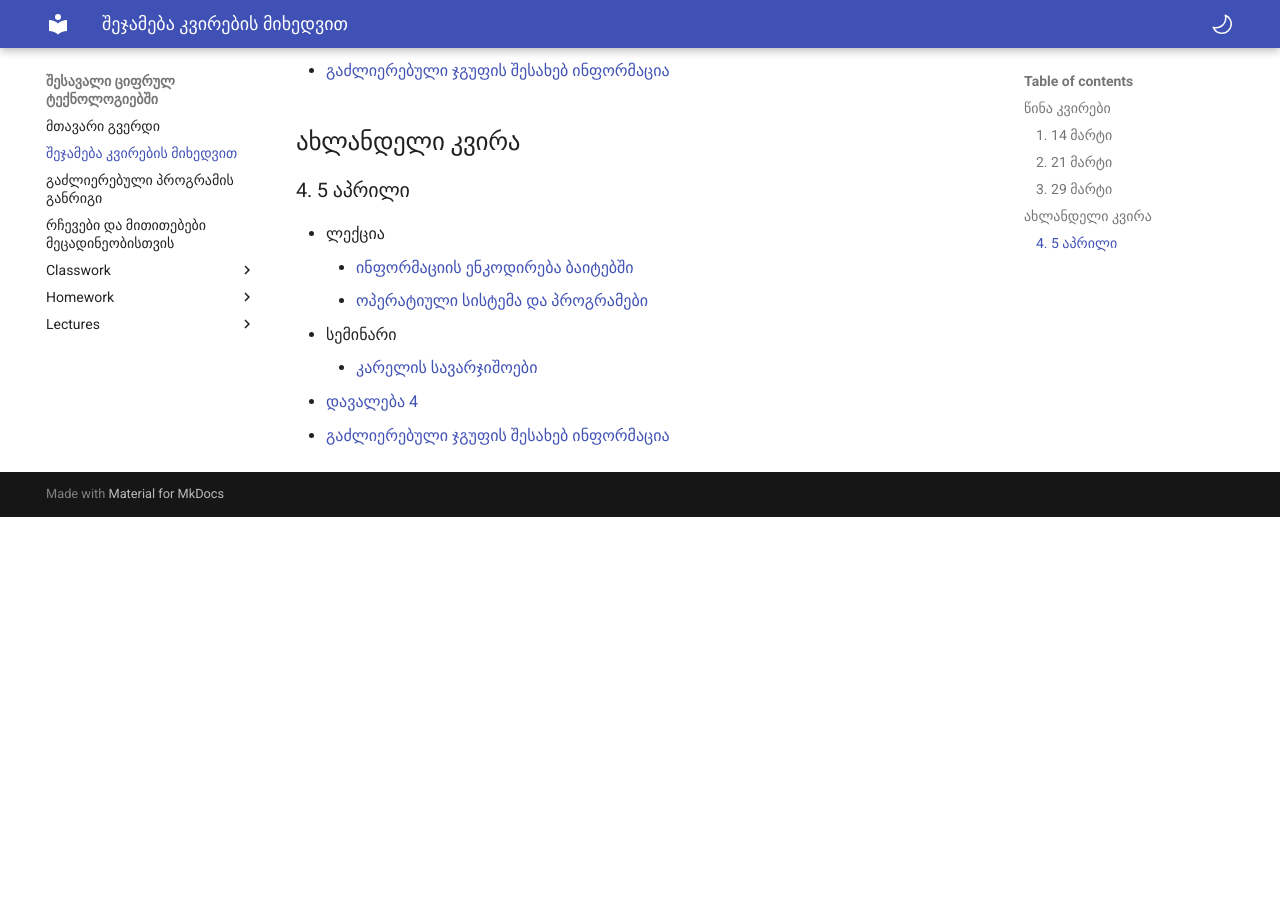
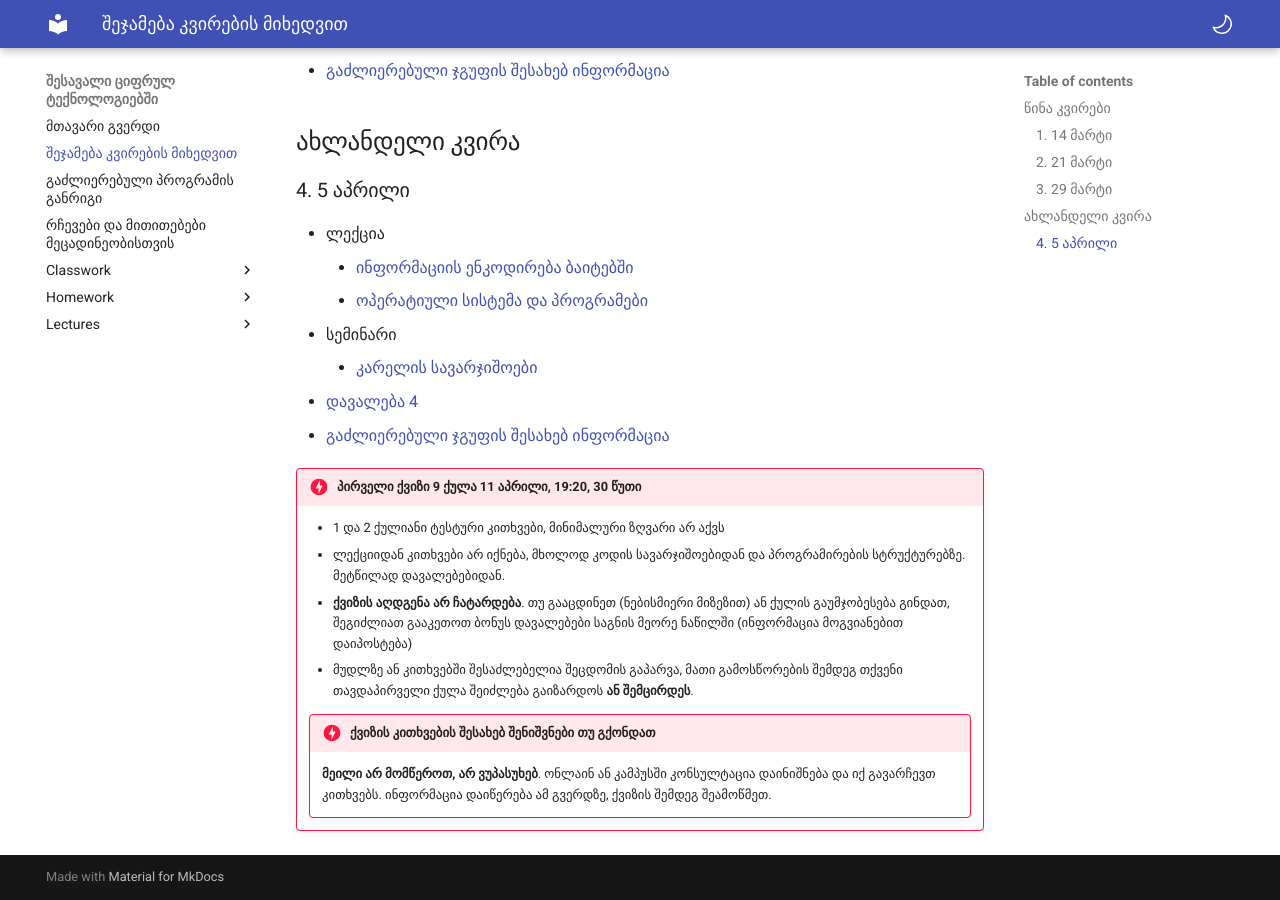
Before and after one commit to freeuni-digital-technologies-archive/22s, an MkDocs documentation site: the page built from content/00_review.md, in a window 1280 px wide and 900 px high, scrolled down 1182 px. Built offline with MkDocs 1.6.1 and Material for MkDocs 9.7.7, drawn with Linux system fonts in a browser that asks for light colours; before the commit the page ends 1699 px from its top, so only the background shows below that.

Commit message:
quiz info

```diff
--- a/content/00_review.md
+++ b/content/00_review.md
@@ -40,3 +40,12 @@
 	- [კარელის სავარჯიშოები](/classwork/04_karel_exercises)
 - [დავალება 4](/homework/04_karel)
 - [გაძლიერებული ჯგუფის შესახებ ინფორმაცია](/advanced_group)
+
+
+!!! Danger "პირველი ქვიზი 9 ქულა 11 აპრილი, 19:20, 30 წუთი"
+	- 1 და 2 ქულიანი ტესტური კითხვები, მინიმალური ზღვარი არ აქვს
+	- ლექციიდან კითხვები არ იქნება, მხოლოდ კოდის სავარჯიშოებიდან და პროგრამირების სტრუქტურებზე. მეტწილად დავალებებიდან.
+	- **ქვიზის აღდგენა არ ჩატარდება**. თუ გააცდინეთ (ნებისმიერი მიზეზით) ან ქულის გაუმჯობესება გინდათ, შეგიძლიათ გააკეთოთ ბონუს დავალებები საგნის მეორე ნაწილში (ინფორმაცია მოგვიანებით დაიპოსტება)
+	- მუდლზე ან კითხვებში შესაძლებელია შეცდომის გაპარვა, მათი გამოსწორების შემდეგ თქვენი თავდაპირველი ქულა შეიძლება გაიზარდოს **ან შემცირდეს**.
+	!!! Danger "ქვიზის კითხვების შესახებ შენიშვნები თუ გქონდათ"
+		**მეილი არ მომწეროთ, არ ვუპასუხებ**. ონლაინ ან კამპუსში კონსულტაცია დაინიშნება და იქ გავარჩევთ კითხვებს. ინფორმაცია დაიწერება ამ გვერდზე, ქვიზის შემდეგ შეამოწმეთ.
```
